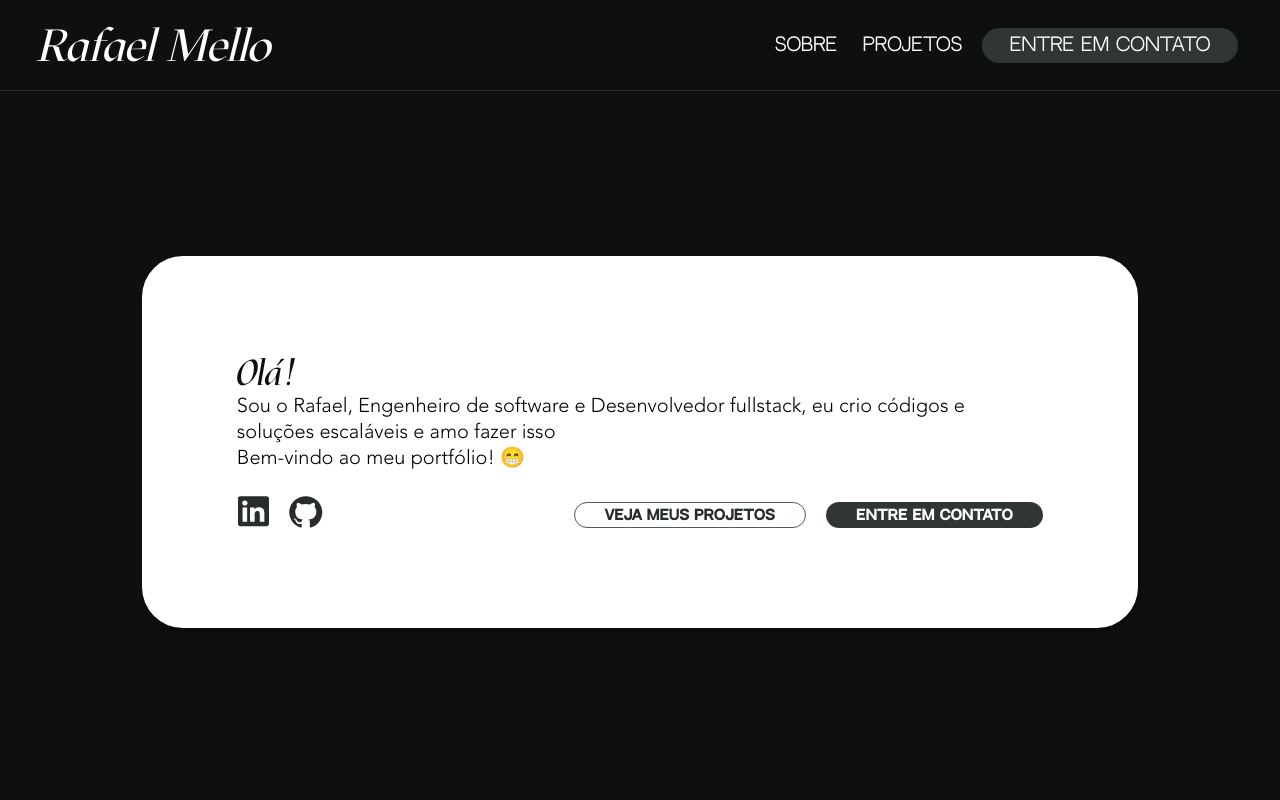
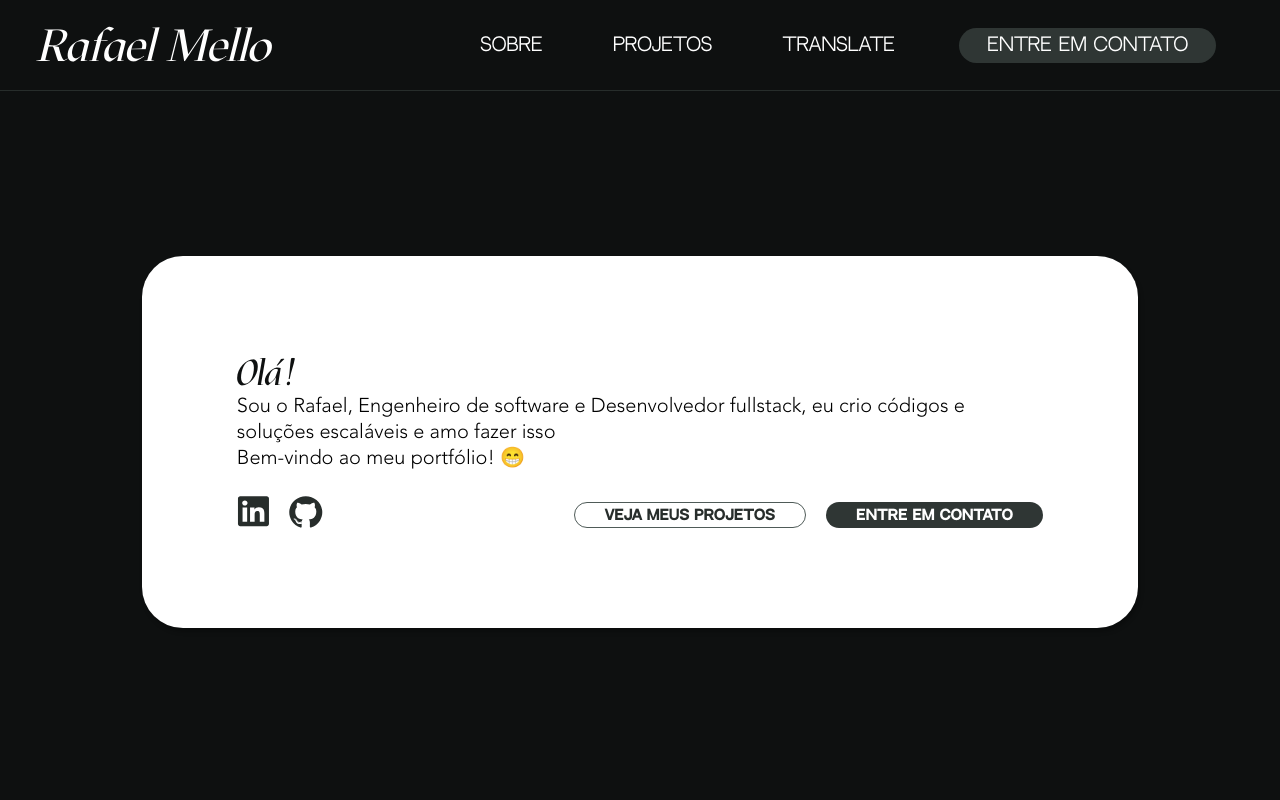
Before and after one commit to Siqm/Portfolio, a React (Create React App) app: page / in a window 1280 px wide. Shown: the top 800 px of the page. Built offline with nearby package versions, Linux system fonts and the light colour scheme; a web font is replaced by a local one.

Commit message:
[Tradução]

```diff
--- a/src/pages/home/index.jsx
+++ b/src/pages/home/index.jsx
@@ -1,4 +1,4 @@
-import React from 'react';
+import React, { useState } from 'react';
 import styles from './styles.module.scss'
 import linkedin from '../../assets/icons/linkedin.svg'
 import github from '../../assets/icons/github.svg'
@@ -8,15 +8,28 @@
 
 export default function Home() {
 
-  const { t } = useTranslation('global')
+  const { t, i18n } = useTranslation('global')
+  const [translation, setTranslation] = useState('pt')
 
   function smoothScroll(sectionId) {
-    document.querySelector(sectionId).scrollIntoView({behavior: 'smooth'})
+    document.querySelector(sectionId).scrollIntoView({ behavior: 'smooth' })
+  }
+
+  function changeTranslation() {
+    console.log('translation', translation);
+    if (translation === 'pt') {
+      i18n.changeLanguage('en')
+      setTranslation('en')
+    } else {
+      i18n.changeLanguage('pt')
+      setTranslation('pt')
+    }
   }
 
   return (
     <div className={styles.app}>
       <div className={styles.header}>
+
         <p className={styles.name}>Rafael Mello</p>
         <nav className={styles.navigation}>
           <button
@@ -25,6 +38,9 @@
           <button
             onClick={() => smoothScroll('#projects')}
           >{t("header.projects")}</button>
+          <button onClick={() => changeTranslation()}>
+            {t("header.translate")}
+            </button>
           <button
             onClick={() => smoothScroll('#sendEmail')}
             className={styles.buttonHeader}
@@ -104,7 +120,7 @@
         <form action="https://formsubmit.co/rafaelsmello01@gmail.com" method="POST">
           <input type="text" name="name" placeholder={t("getInTouch.placeholder.name")} required />
           <input type="email" name="email" placeholder={t("getInTouch.placeholder.email")} required />
-          <textarea  name="message" placeholder={t("getInTouch.placeholder.message")}></textarea>
+          <textarea name="message" placeholder={t("getInTouch.placeholder.message")}></textarea>
           <button type="submit">{t("getInTouch.button")}</button>
         </form>
         <div className={styles.socialIcons}>
--- a/src/pages/home/styles.module.scss
+++ b/src/pages/home/styles.module.scss
@@ -6,6 +6,7 @@
     height: 90px;
     padding: 0 34.75px;
     border-bottom: 1px solid #272d2b;
+
 }
 
 .name {
@@ -19,7 +20,7 @@
 }
 
 .navigation {
-    width: 483px;
+    width: 800px;
     display: flex;
     flex-direction: row;
     align-items: center;
--- a/src/translations/en.json
+++ b/src/translations/en.json
@@ -2,7 +2,8 @@
     "header": {
         "about": "About",
         "projects": "Projects",
-        "contact": "Get in touch"
+        "contact": "Get in touch",
+        "translate":"Traduzir"
     },
     "hero": {
         "h1": "Hello!",
--- a/src/translations/pt.json
+++ b/src/translations/pt.json
@@ -2,7 +2,8 @@
     "header": {
         "about": "Sobre",
         "projects": "Projetos",
-        "contact": "Entre em contato"
+        "contact": "Entre em contato",
+        "translate":"Translate"
     },
     "hero": {
         "h1": "Olá!",
```
